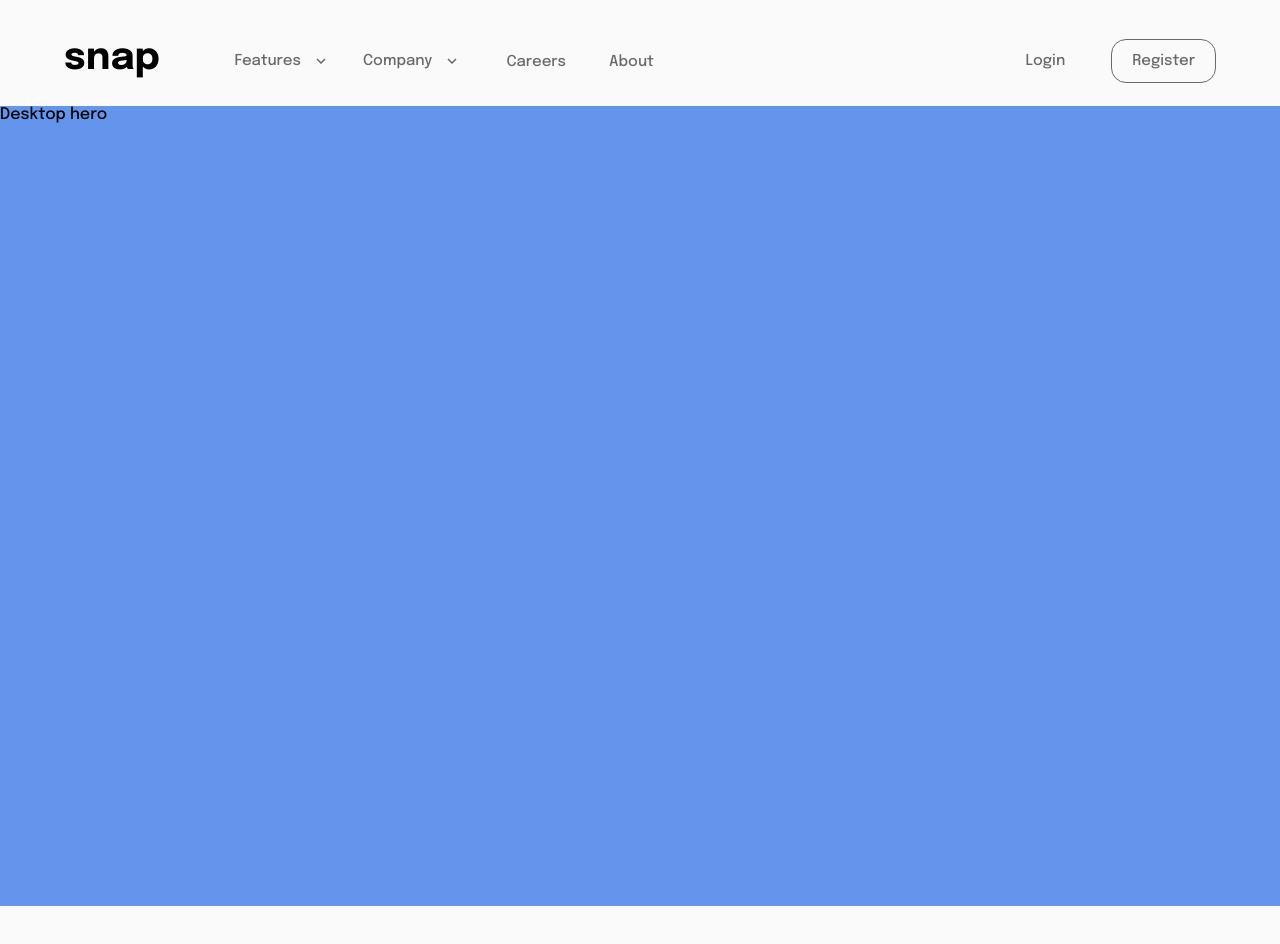
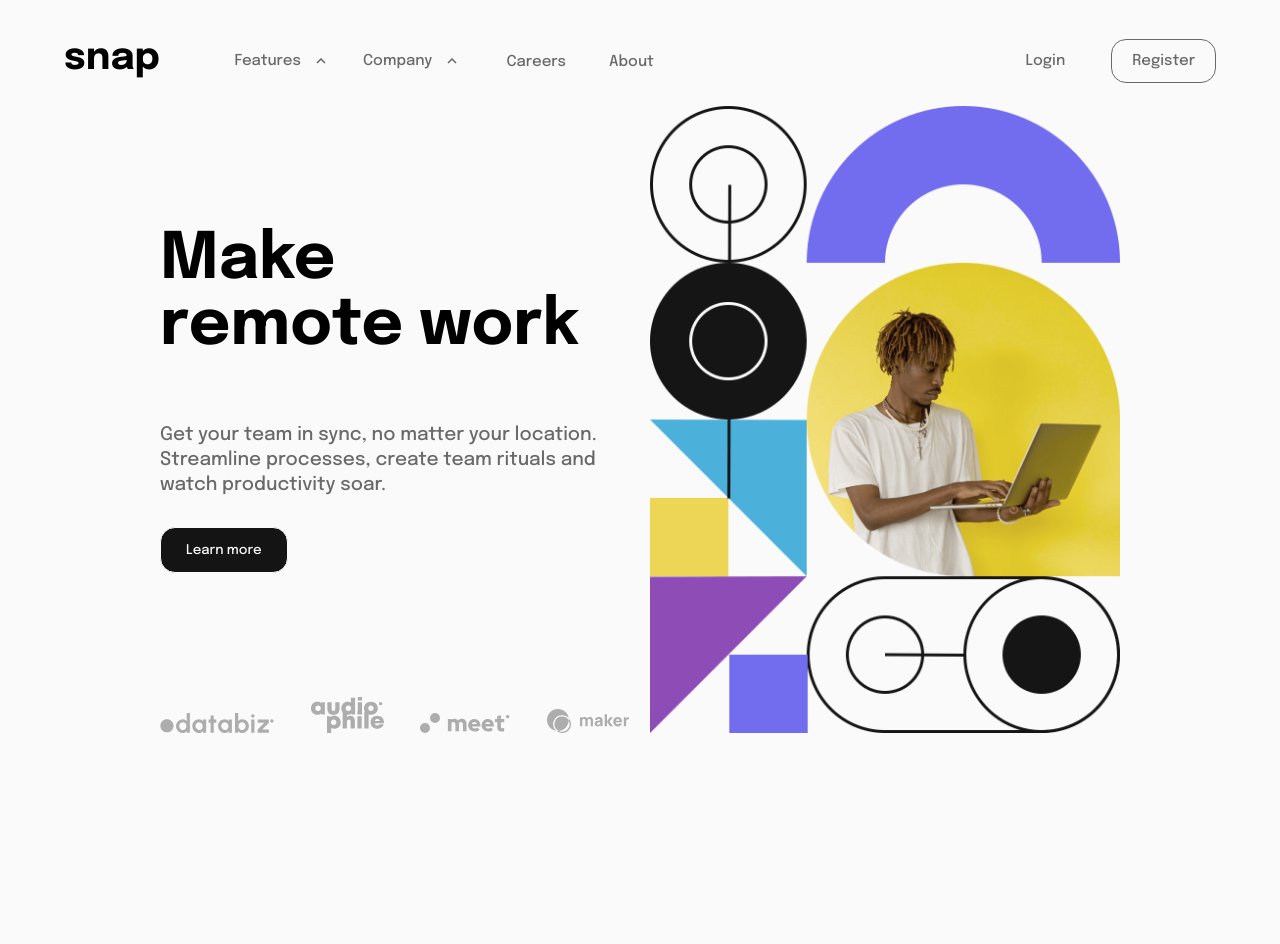
Before and after one commit to adityanegara/snap-landing-page, a React (Create React App) app: page / in a window 1280 px wide. After the commit the page ends 800 px from the top, so only its background shows below. Built offline with nearby package versions, Linux system fonts and the light colour scheme.

Commit message:
Finish desktop hero

```diff
--- a/src/Components/Molecules/DesktopHero/DesktopHero.js
+++ b/src/Components/Molecules/DesktopHero/DesktopHero.js
@@ -1,9 +1,44 @@
 import styles from './DesktopHero.module.scss';
+import dataBizLogo from '../../../Assets/Icons/client-databiz.svg';
+import audioPhileLogo from '../../../Assets/Icons/client-audiophile.svg';
+import meetLogo from '../../../Assets/Icons/client-meet.svg';
+import makerLogo from '../../../Assets/Icons/client-maker.svg';
+import heroImageDesktop from '../../../Assets/Images/image-hero-desktop.png';
 
 const DesktopHero = () =>{
     return(
         <div className={styles['desktop-hero']}>
-            Desktop hero
+            <div className={styles['desktop-hero__text']}>
+                <div className={styles['desktop-hero__title']}>
+                    <h2>Make<br/> remote work</h2>
+                </div>
+                <div className={styles['desktop-hero__description']}>
+                    <h3>Get your team in sync, no matter your location. Streamline processes, create team rituals and watch productivity soar.</h3>
+                </div>
+                <div className={styles['desktop-hero__cta']}>
+                    <button>Learn more</button>
+                </div>
+                <div className={styles['desktop-hero__brands']}>
+                    <ul>
+                        <li>
+                            <img src={dataBizLogo} alt={'databiz logo'}/>
+                        </li>
+                        <li>
+                            <img src={audioPhileLogo} alt={'audioPhile logo'}/>
+                        </li>
+                        <li>
+                            <img src={meetLogo} alt={'meet logo'}/>
+                        </li>
+                        <li>
+                            <img src={makerLogo} alt={'maker logo'}/>
+                        </li>
+                    </ul>
+                </div>
+            </div>
+            <div className={styles['desktop-hero__image']}>
+                <img src={heroImageDesktop} alt='hero image desktop'/>
+            </div>
+
         </div>
     )
 }
--- a/src/Components/Molecules/DesktopHero/DesktopHero.module.scss
+++ b/src/Components/Molecules/DesktopHero/DesktopHero.module.scss
@@ -1,5 +1,78 @@
+@use '../../../variables.scss' as *;
+
 .desktop-hero{
-    width: 100%;
-    background-color: cornflowerblue;
-    height: 100vh;
+    width: 75%;
+    margin-left: auto;
+    margin-right: auto;
+    display: grid;
+    grid-template-columns: 1fr 1fr;
+    column-gap: 20px;
+    height: fit-content;
 }
+
+.desktop-hero__image{
+    img{
+        width: 100%;
+    }
+}
+
+.desktop-hero__text{
+
+    display: grid;
+    grid-template-rows: 3fr 1fr 1fr 1fr;
+    height: 100%;
+    .desktop-hero__title{
+        height: 80%;
+        display: flex;
+        align-items: flex-end;
+
+        h2{
+            margin: 0;
+            font-size: 4em;
+
+        }
+    }
+    .desktop-hero__description{
+        height: 100%;
+
+        h3{
+            line-height: 25px;
+            margin: 0;
+            font-weight: 500;
+            color: $gray;
+        }
+    }
+    .desktop-hero__cta{
+
+        height: 100%;
+        button{
+            border: 1.5px solid $white;
+            font-family: $main-font;
+            background-color: $dark;
+            color: $white;
+            padding: 15px 25px;
+            border-radius: 15px;
+            transition: ease-in 0.2s;
+        }
+        button:hover{
+            background-color: transparent;
+            color: $dark;
+            border-color: $dark;
+        }
+    }
+    .desktop-hero__brands{
+
+        height: 100%;
+        ul{
+
+            height: 100%;
+            align-items: flex-end;
+            justify-content: space-between;
+            display: flex;
+            list-style-type: none;
+            padding: 0;
+            margin: 0;
+        }
+
+    }
+}
--- a/src/Components/Molecules/DesktopNavbar/DesktopNavbar.js
+++ b/src/Components/Molecules/DesktopNavbar/DesktopNavbar.js
@@ -50,7 +50,7 @@ const DesktopNavbar = () =>{
                     <li>
                         <button onClick={toggleFeaturesMenuOpen}>
                             <p>Features</p>
-                            <img src={arrowDownIcon} alt='arrow down'/>
+                            <img src={(isFeaturesMenuOpen) ? arrowDownIcon : arrowUpIcon} alt='arrow'/>
                         </button>
 
                         <CSSTransition in={isFeaturesMenuOpen} timeout={200} classNames={{
@@ -95,7 +95,7 @@ const DesktopNavbar = () =>{
                     <li>
                         <button onClick={toggleCompanyMenuOpen}>
                             <p>Company</p>
-                            <img src={arrowDownIcon} alt='arrow down'/>
+                            <img src={(isCompanyMenuOpen) ? arrowDownIcon : arrowUpIcon} alt='arrow'/>
                         </button>
                         <CSSTransition in={isCompanyMenuOpen} timeout={200} classNames={{
                             enterActive: 'animate__fadeInDown',
```
